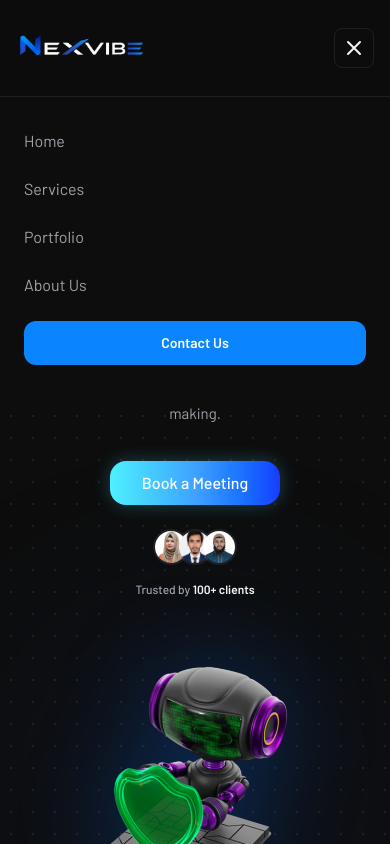
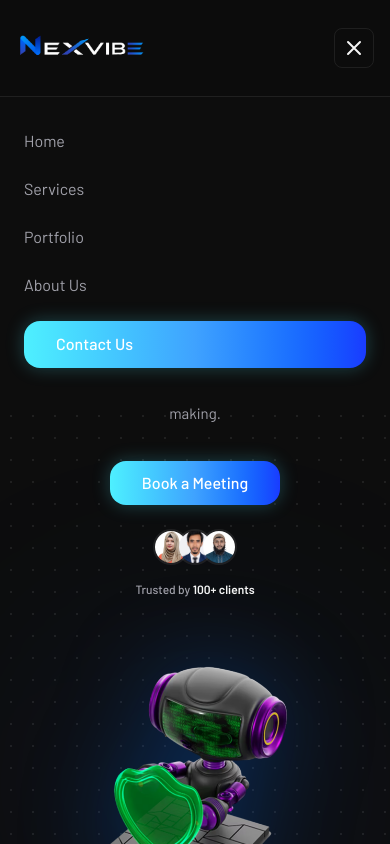
Before and after one commit to TheMehediHQ/Nexvibe, a Next.js app: page / in a window 390 px wide. Both pictures are taken after a click on the button 354 px from the left and 48 px from the top of the page. Shown: the top 844 px of the page. Built offline with nearby package versions, Linux system fonts and the light colour scheme.

Commit message:
feat: update btn

```diff
--- a/components/ui/MobileMenu.tsx
+++ b/components/ui/MobileMenu.tsx
@@ -2,6 +2,7 @@
 
 import { useState } from "react";
 import Link from "next/link";
+import Button from "@/components/ui/Button";
 
 const navItems = [
   { name: "Home", href: "/" },
@@ -69,12 +70,10 @@ export default function MobileMenu() {
               </li>
             ))}
 
-            <Link
-              href="/contact"
-              onClick={() => setOpen(false)}
-              className="rounded-xl bg-[var(--primary)] px-8 py-3 text-center text-sm font-semibold text-white transition hover:bg-blue-700"
-            >
-              Contact Us
+            <Link href="/contact" onClick={() => setOpen(false)} className="block">
+              <Button variant="primary" className="w-full px-8 py-3 text-sm">
+                Contact Us
+              </Button>
             </Link>
           </ul>
         </div>
```
Also changed, not shown: components/ui/Button.tsx (+0 -58 lines).
